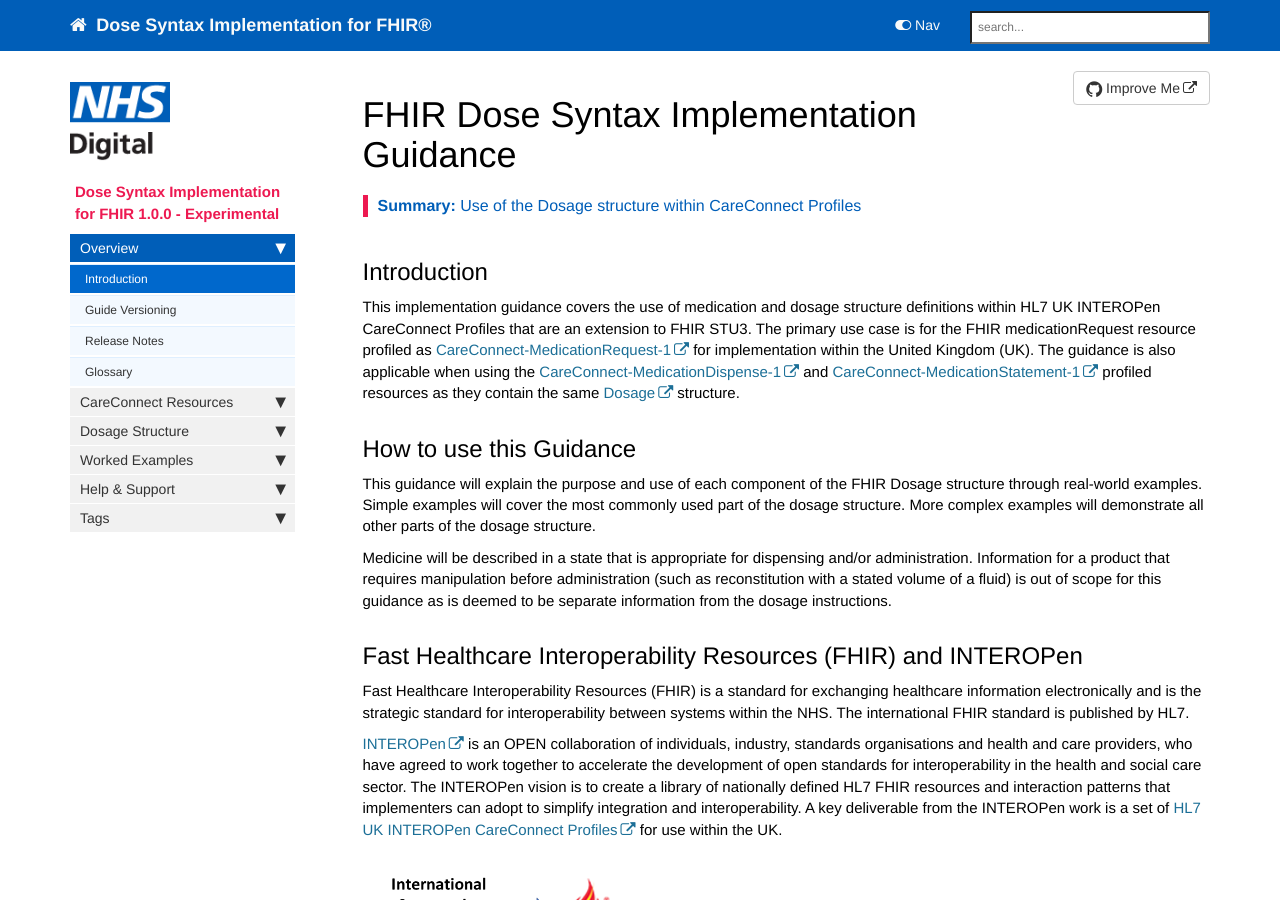
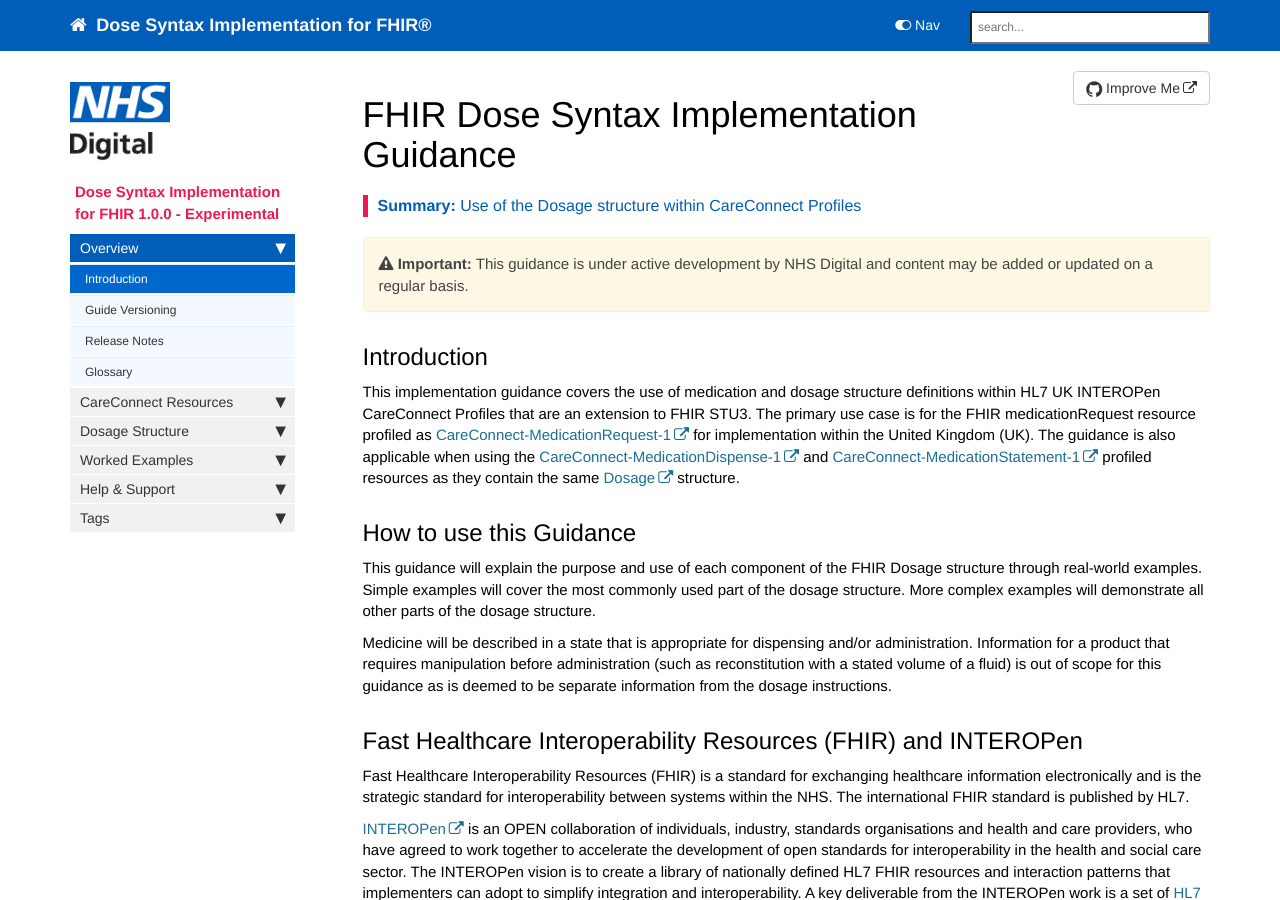
Before and after one commit to nhsconnect/Dose-Syntax-Implementation, a Jekyll site: the page built from index.md, in a window 1280 px wide and 900 px high. Built offline with Jekyll 4.4.1, drawn with Linux system fonts in a browser that asks for light colours; nearby versions of some CDN libraries; comment, search, counter and statistics services are not loaded.

Commit message:
Add files via upload

```diff
--- a/index.md
+++ b/index.md
@@ -7,6 +7,9 @@ permalink: index.html
 toc: false
 summary: Use of the Dosage structure within CareConnect Profiles
 ---
+
+
+{% include important.html content="This guidance is under active development by NHS Digital and content may be added or updated on a regular basis." %}
 
 ## Introduction ##
 
```
